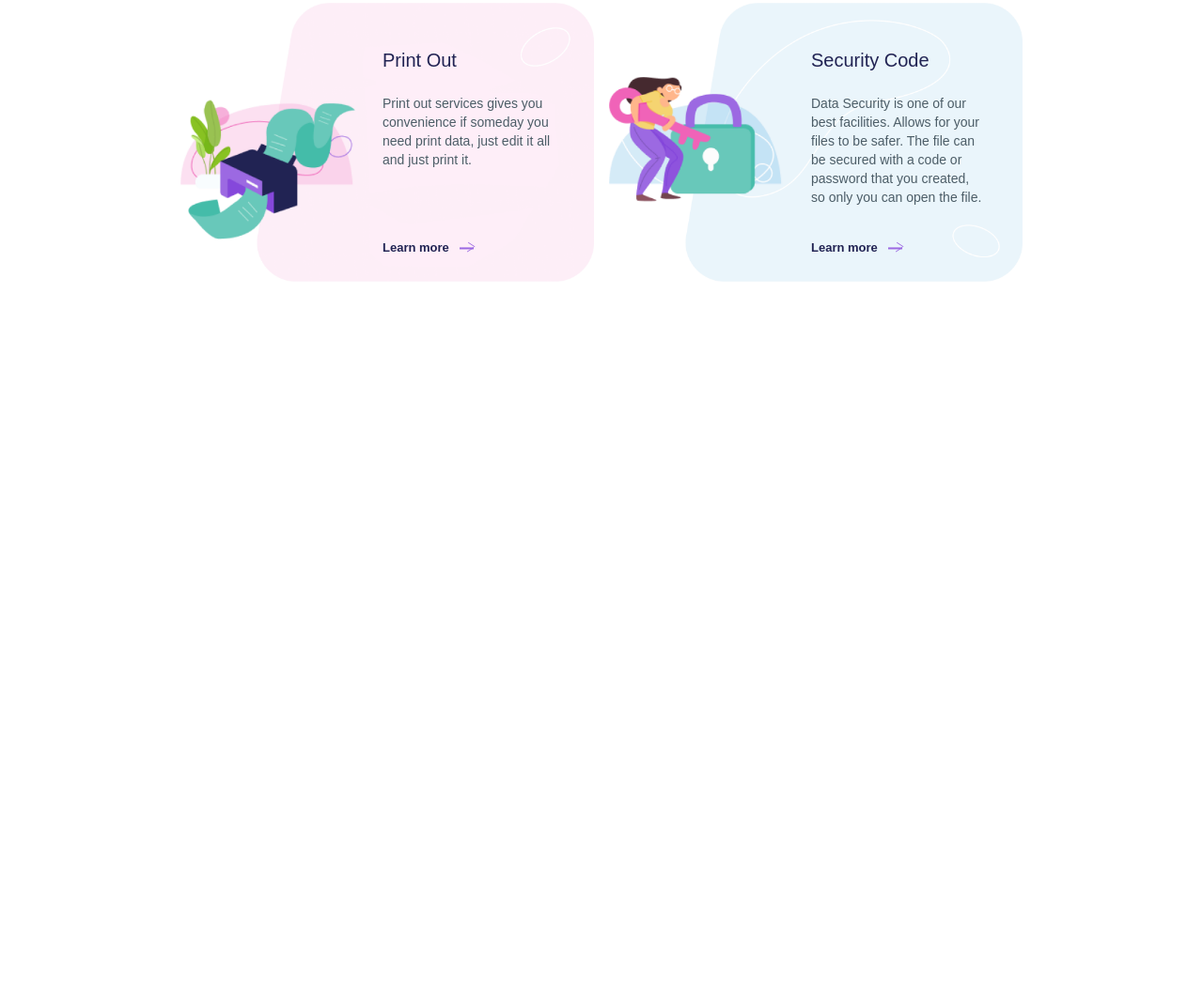
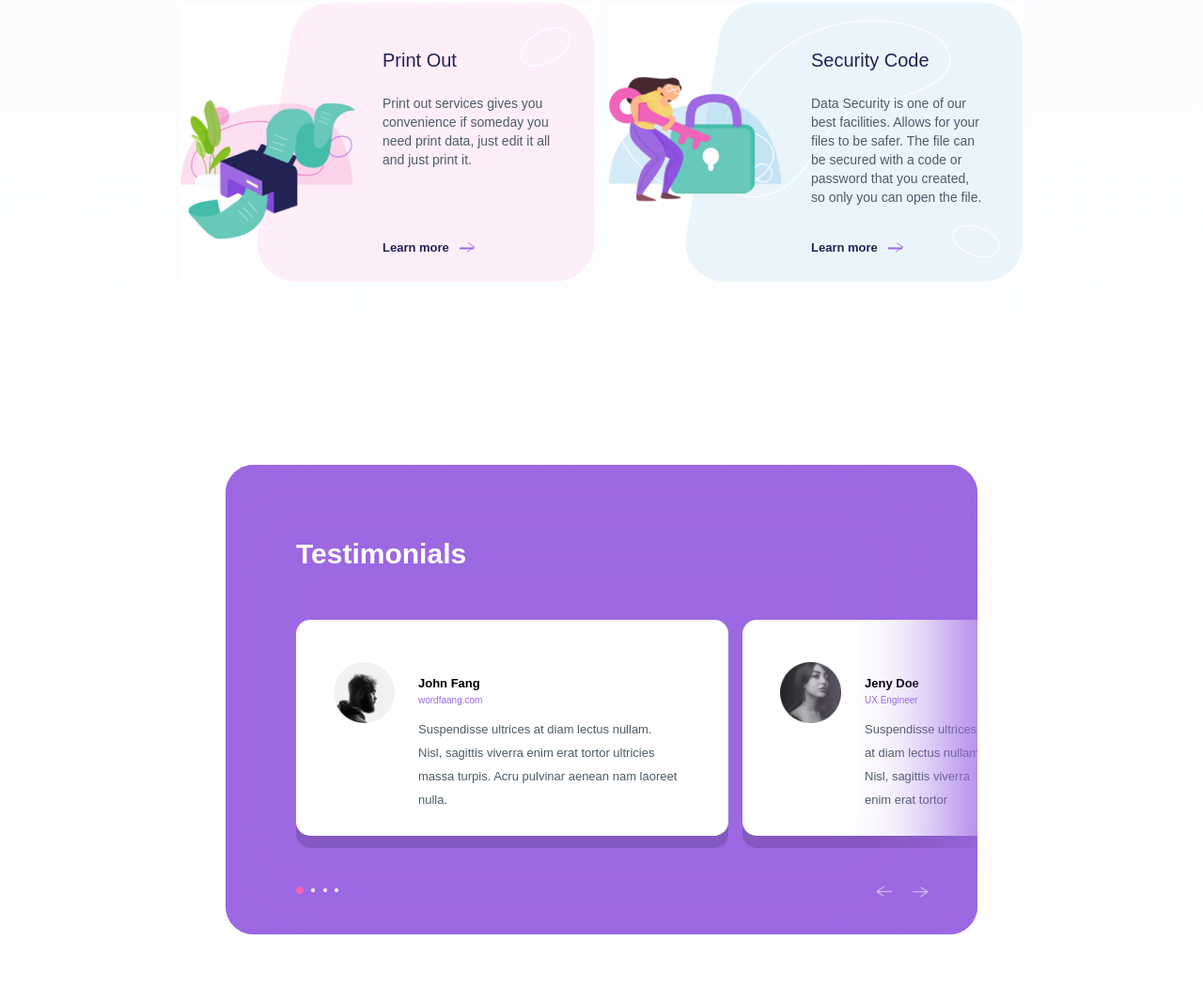
Before and after one commit to dereklouis/clickup-figma, a plain HTML site: page index.html in a window 1280 px wide. Shown: the part 1899-2966 px from the top of the page at 94% size. Before the commit the page ends 2319 px from the top, so only its background shows below. Drawn offline with Linux system fonts and the light colour scheme.

Commit message:
finished testimonials section

```diff
--- a/index.html
+++ b/index.html
@@ -40,7 +40,6 @@
     </div>
     <h2 id="featuresHeader" class="headerSmall">Features</h2>
     <p id="featuresMessage" class="paragraphText">Some of the features and advantages that we provide for those of you who store data in this Data Warehouse.</p>
-    </div>
     <div id="featuresWrapper">
         <div class="featuresRow">
             <div class="featureImageWrapper">
@@ -83,5 +82,47 @@
             </div>
         </div>
     </div>
+    <div id="testimonialsWrapper">
+        <h2 id="testimonialHeader" class="headerSmall">Testimonials</h2>
+        <div id="testimonialsSilder">
+            <div id="testimonyBox1" class="testimonyBox">
+                <div class="testimonyPhotoColumn">
+                    <img class="testimonyPhoto" src="image7.png" />
+                </div>
+                <div class="testimonyInfoColumn">
+                    <p class="testimonyName">John Fang</p>
+                    <p class="testimonySubtitle">wordfaang.com</p>
+                    <p class="testimonyText">Suspendisse ultrices at diam lectus nullam. Nisl, sagittis viverra enim erat tortor ultricies massa turpis. Acru pulvinar aenean nam laoreet nulla.</p>
+                </div>
+            </div>
+            <div class="testimonyBox">
+                <div class="testimonyPhotoColumn">
+                    <img class="testimonyPhoto" src="image8.png" />
+                </div>
+                <div class="testimonyInfoColumn">
+                    <p class="testimonyName">Jeny Doe</p>
+                    <p class="testimonySubtitle">UX Engineer</p>
+                    <p class="testimonyText">Suspendisse ultrices<br />at diam lectus nullam.<br />Nisl, sagittis viverra<br />enim erat tortor</p>
+                </div>
+            </div>
+        </div>
+        <div id="testimonialsShadowLayer"></div>
+        <div id="testimonialsPanel">
+            <div id="testimyDotsBox">
+                <div id="dot1"></div>
+                <div class="dot"></div>
+                <div class="dot"></div>
+                <div class="dot"></div>
+            </div>
+            <div id="testimonyarrowBox">
+            <button id="testimonyArrowLeft" class="testimonyArrow"><span class="TShaftSmall">|</span><span class="TArrowHead1Small">_</span>
+                <span class="TArrowHead2Small">_</span></button>
+                <button class="testimonyArrow"><span class="TShaftSmall">|</span><span class="TArrowHead1Small">_</span>
+                    <span class="TArrowHead2Small">_</span></button>
+                </div>
+        </div>
+    </div>
+    <footer id="footer"></footer>
+</div>
 </body>
 </html>
--- a/style.css
+++ b/style.css
@@ -275,7 +275,7 @@ button:hover {
 .arrowHead1Small {
   position: absolute;
   color: #9c69e2;
-  transform: translate(22px, -13px) scale(1, 1.8) rotate(20deg);
+  transform: translate(22px, -12.5px) scale(1, 1.8) rotate(20deg);
 }
 
 .arrowHead2Small {
@@ -307,3 +307,173 @@ button:hover {
   width: 440px;
   height: auto;
 }
+
+#testimonialsWrapper {
+  background-color: #9c69e2;
+  width: 800px;
+  height: 500px;
+  margin: 75px auto;
+  border-radius: 30px;
+  display: flex;
+  flex-direction: column;
+  overflow: hidden;
+  box-shadow: inset 0px 0px 10px #9c69e2;
+}
+
+#testimonialsShadowLayer {
+  position: absolute;
+  width: 800px;
+  height: 500px;
+  border-radius: 30px;
+  box-shadow: inset -30px 0px 100px #9c69e2;
+  z-index: 1;
+}
+
+#testimonialHeader {
+  color: white;
+  margin: 75px 0px 50px 75px;
+  z-index: 2;
+}
+
+#testimonialsSilder {
+  width: 725px;
+  height: 250px;
+  display: flex;
+  margin: 0px 0px 28px 75px;
+  overflow: hidden;
+}
+
+#testimonialsPanel {
+  width: 725px;
+  height: 20px;
+  display: flex;
+  align-items: center;
+  margin: 0px 0px 0px 75px;
+  z-index: 2;
+}
+
+.testimonyBox {
+  width: 460px;
+  min-width: 460px;
+  height: 230px;
+  background-color: white;
+  border-radius: 15px;
+  display: flex;
+  margin: 0px 15px 0px 0px;
+  box-shadow: 0px 13px 0px rgba(0, 0, 0, 0.15);
+}
+
+#testimonyBox1 {
+  z-index: 2;
+}
+
+.testimonyPhotoColumn {
+  height: 230px;
+  width: 65px;
+  margin: 0px 25px 0px 40px;
+}
+
+.testimonyInfoColumn {
+  height: 230px;
+  width: 277px;
+}
+
+.testimonyPhoto {
+  width: 65px;
+  margin: 45px 0px 0px 0px;
+  height: auto;
+}
+
+.testimonyName {
+  font-weight: 800;
+  font-size: 13px;
+  margin: 60px 0px 5px 0px;
+}
+
+.testimonyText {
+  color: #4c5d67;
+  font-size: 13px;
+  line-height: 25px;
+}
+
+.testimonySubtitle {
+  font-size: 10px;
+  color: #9c69e2;
+  margin: 0px 0px 0px 0px;
+}
+
+#testimyDotsBox {
+  width: 45px;
+  height: 8px;
+  display: flex;
+  justify-content: space-between;
+  align-items: center;
+}
+
+#dot1 {
+  width: 8px;
+  height: 8px;
+  border-radius: 50%;
+  background-color: #f063b8;
+}
+
+.dot {
+  width: 4px;
+  height: 4px;
+  border-radius: 50%;
+  background-color: white;
+}
+
+.testimonyArrow {
+  border: none;
+  height: 20px;
+  padding: 0;
+  width: 30px;
+  display: flex;
+  align-items: center;
+  color: rgba(255, 255, 255, 0.5);
+  background-color: transparent;
+  cursor: pointer;
+  margin: 0px 0px 0px 0px;
+}
+
+.testimonyArrow:hover {
+  transform: scaleX(2);
+  color: white;
+}
+
+.TShaftSmall {
+  position: absolute;
+  transform: translate(17.5px, 1px) scale(1.2) rotate(90deg);
+}
+
+.TArrowHead1Small {
+  position: absolute;
+  transform: translate(22px, -12.5px) scale(1, 1.8) rotate(20deg);
+}
+
+.TArrowHead2Small {
+  position: absolute;
+  transform: translate(17px, -7.5px) scale(1, 1.8) rotate(-20deg);
+}
+
+#testimonyarrowBox {
+  display: flex;
+  margin: 0px 50px 0px auto;
+}
+
+#testimonyArrowLeft {
+  transform: rotate(180deg) translateY(-3px);
+}
+
+#testimonyArrowLeft:hover {
+  transform: rotate(180deg) translateY(-3px) scaleX(2);
+  color: white;
+}
+
+#footer {
+  width: 100%;
+  height: 400px;
+  /* background-color: steelblue; */
+  border-top: 2px solid #ebe0f9;
+}
```
Also changed, not shown: image7.png (added), image8.png (added).
